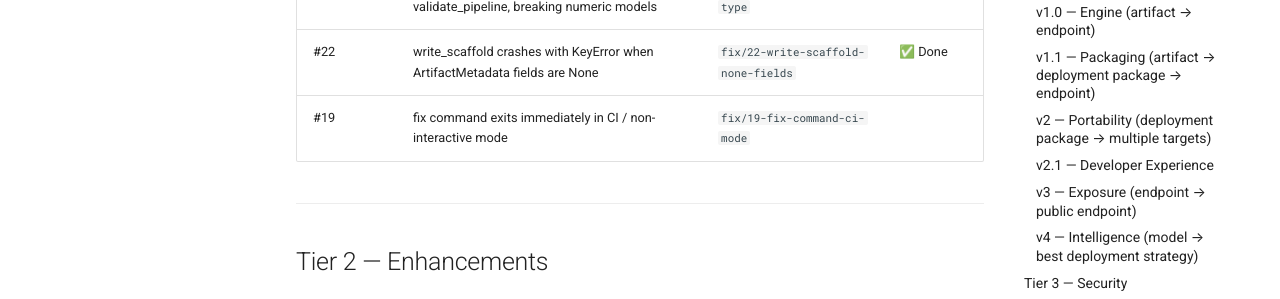
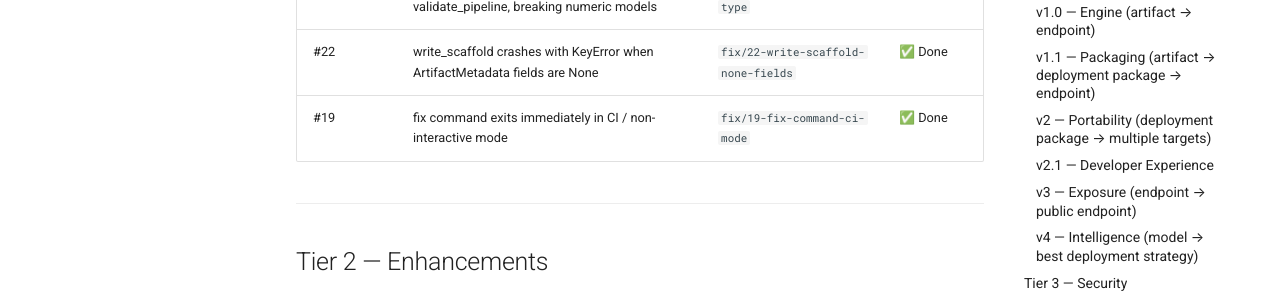
Before and after one commit to AK11105/Inference-Engine, an MkDocs documentation site: the page built from docs/internal/planning/issue-planner.md, in a window 1280 px wide and 900 px high, scrolled down 741 px. Shown: the part 150-449 px from the top of the window. Built offline with MkDocs 1.6.1 and Material for MkDocs 9.7.7, drawn with Linux system fonts in a browser that asks for light colours; comment, search, counter and statistics services are not loaded.

Commit message:
docs: update issue planner

```diff
--- a/docs/internal/planning/issue-planner.md
+++ b/docs/internal/planning/issue-planner.md
@@ -19,7 +19,7 @@ See `docs/internal/planning/roadmap.md` for release scope decisions.
 | #23 | Reused temp dir across validation retries causes stale module state | `fix/23-validator-stale-module` | ✅ Done |
 | #18 | sample_input passed as raw string to validate_pipeline, breaking numeric models | `fix/18-sample-input-type` | ✅ Done |
 | #22 | write_scaffold crashes with KeyError when ArtifactMetadata fields are None | `fix/22-write-scaffold-none-fields` | ✅ Done |
-| #19 | fix command exits immediately in CI / non-interactive mode | `fix/19-fix-command-ci-mode` | |
+| #19 | fix command exits immediately in CI / non-interactive mode | `fix/19-fix-command-ci-mode` |✅ Done |
 
 ---
 
```
